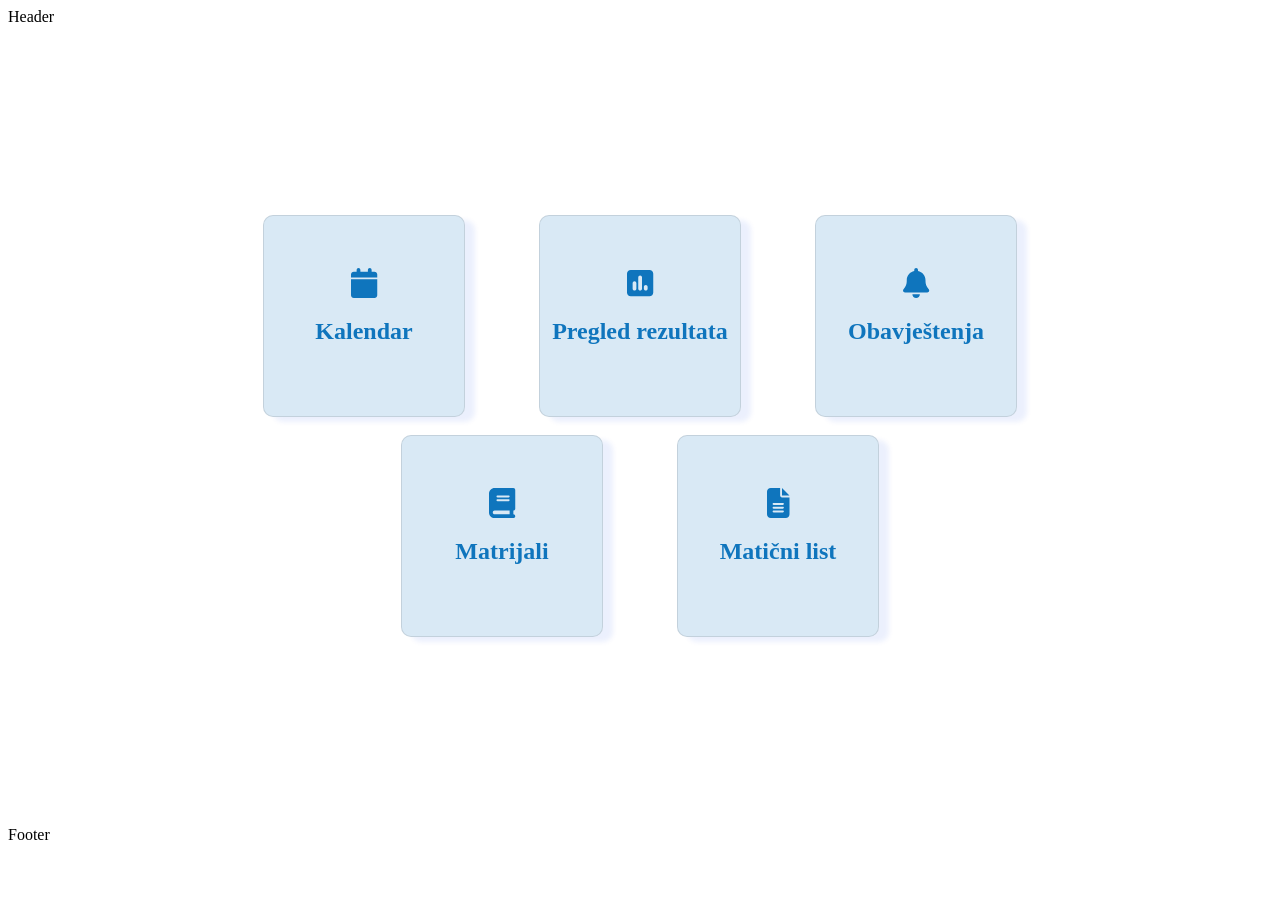
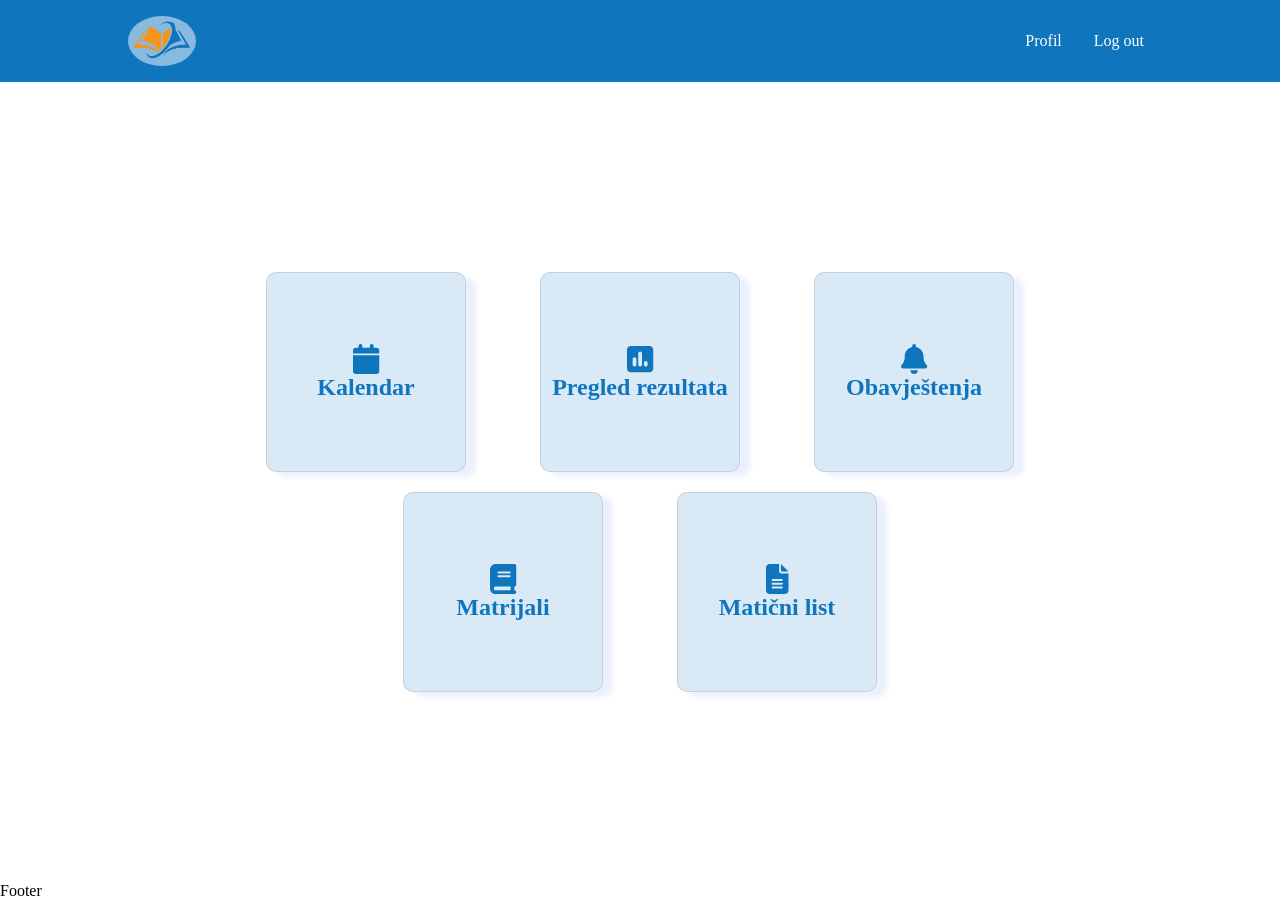
Before and after one commit to uros1610/StudentskaPlatforma, a React (Create React App) app in the folder frontend/: page / in a window 1280 px wide. Before the commit the page ends 852 px from the top, so only its background shows below. Built offline with nearby package versions, Linux system fonts and the light colour scheme.

Commit message:
Header component

```diff
--- a/frontend/src/components/Header.jsx
+++ b/frontend/src/components/Header.jsx
@@ -1,9 +1,20 @@
 import React from "react"
+import logo from "../images/logo_si.png"
+import { Link } from "react-router-dom"
+import "../styles/header.css"
 
 const Header = () => {
     return (
-        <div>
-            Header
+        <div id="hreader-container">
+            <header id="header">
+                <nav className="header-nav header-padding-nav">
+                    <img src={logo} alt="Logo" id="header-logo-img" />
+                    <ul>
+                        <li><Link to="/profile">Profil</Link></li>
+                        <li><Link to="/login">Log out</Link></li>
+                    </ul>
+                </nav>
+            </header>
         </div>
     )
 }
--- /dev/null
+++ b/frontend/src/styles/header.css
@@ -0,0 +1,50 @@
+* {
+    margin: 0;
+    padding: 0;
+    box-sizing: border-box;
+}
+
+.header-padding-nav {
+    padding: 16px 10%;
+}
+
+#hreader-container .header-nav {
+    background-color: #0f75bd;
+    display: flex;
+    flex-direction: row;
+    align-items: center;
+    justify-content: space-between;
+}
+
+#header-logo-img {
+    height: 50px;
+    background-color: rgba(255, 255, 255, 0.5);
+    padding: 5px;
+    border-radius: 50%;
+}
+
+#hreader-container .header-nav ul {
+    list-style-type: none;
+    padding: 0;
+    margin: 0;
+}
+
+#hreader-container .header-nav ul li {
+    display: inline-block;
+    margin-right: 16px;
+}
+
+#hreader-container .header-nav ul li:last-child {
+    margin-right: 0;
+}
+
+#hreader-container .header-nav ul li a {
+    padding: 4px 8px;
+    color: white;
+    text-decoration: none;
+}
+
+#hreader-container .header-nav ul li a:hover {
+    border-bottom: 1px solid #f7941d;
+    color: #f7941d;
+}
```
